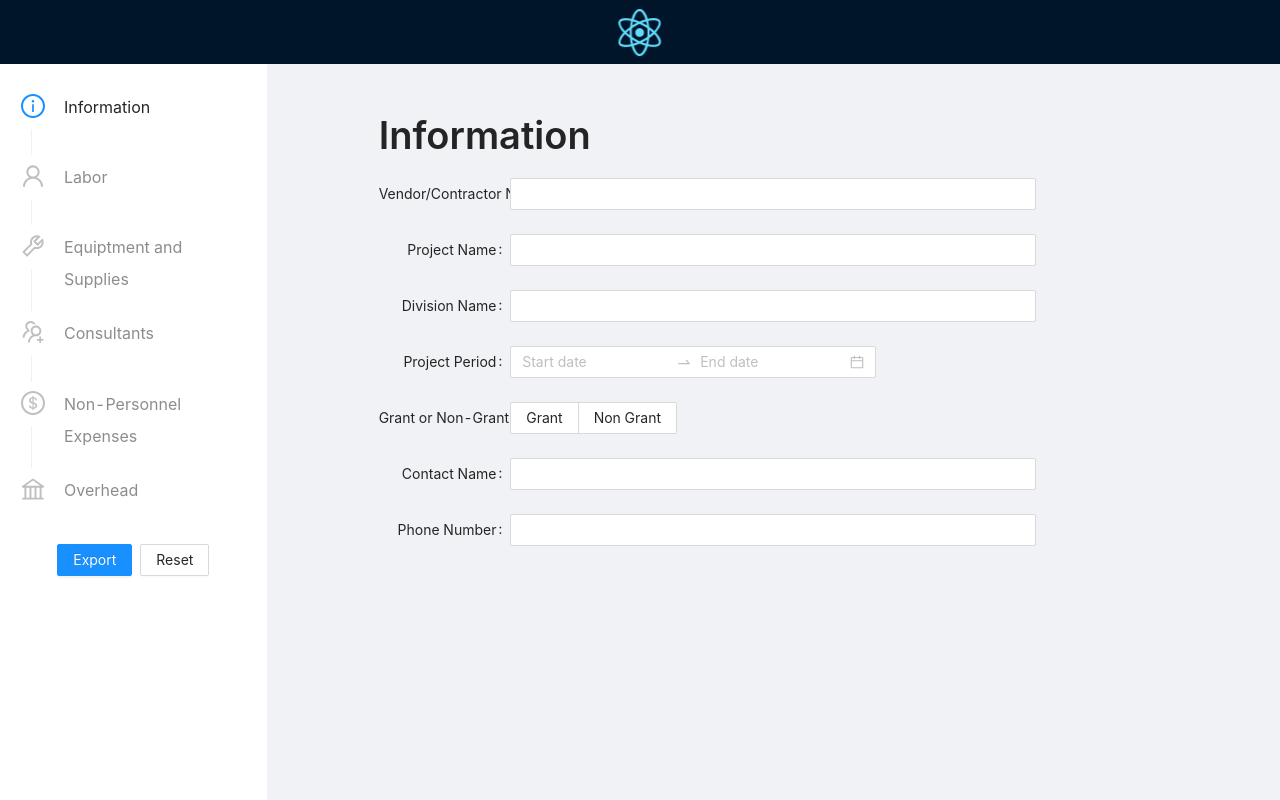
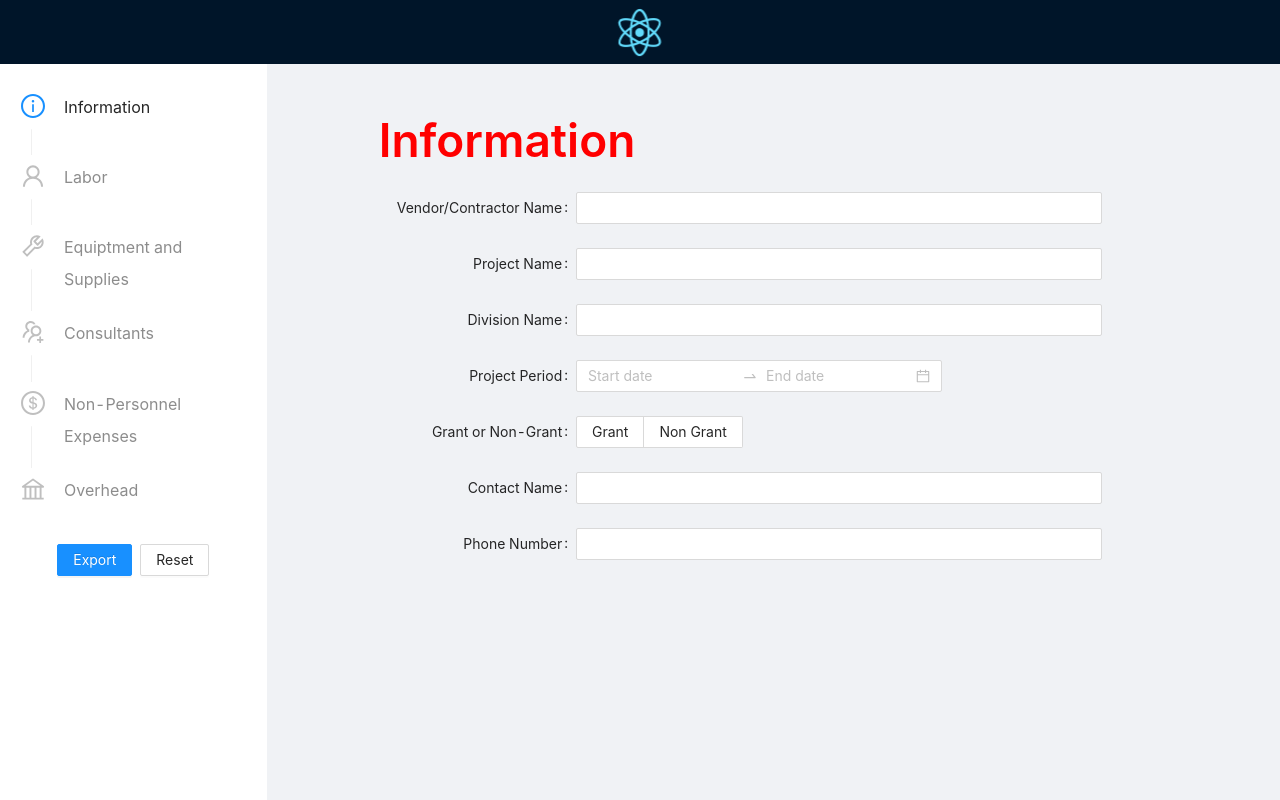
Before and after one commit to ryanjbudhu/BudgetForm, a React (Create React App) app: page / in a window 1280 px wide. Built offline with nearby package versions, Linux system fonts and the light colour scheme.

Commit message:
added class styling for title

```diff
--- a/src/pages/BudgetInfo/BudgetInfo.js
+++ b/src/pages/BudgetInfo/BudgetInfo.js
@@ -8,7 +8,7 @@ const { Title } = Typography;
 const { RangePicker } = DatePicker;
 
 const formItemLayout = {
-    labelCol: { span: 4 },
+    labelCol: { xs: 16, sm: 14, md: 12, lg: 8, xl: 6, xxl: 4 },
     wrapperCol: { span: 16 },
 };
 const dateFormat = "MM/DD/YYYY";
@@ -21,7 +21,7 @@ export default function BudgetInfo(props) {
     };
     return (
         <div className={styles.content}>
-            <Title>Information</Title>
+            <Title className={styles.pageTitle}>Information</Title>
             <Form
                 form={form}
                 {...formItemLayout}
--- a/src/pages/BudgetInfo/BudgetInfo.module.scss
+++ b/src/pages/BudgetInfo/BudgetInfo.module.scss
@@ -1,3 +1,15 @@
 .content {
     margin: 7rem;
 }
+
+.pageTitle {
+    font-size: 5vw !important;
+    color: blue !important;
+}
+
+@media screen and (min-width: 992px) {
+    .pageTitle {
+        font-size: 46px !important;
+        color: red !important;
+    }
+}
```
